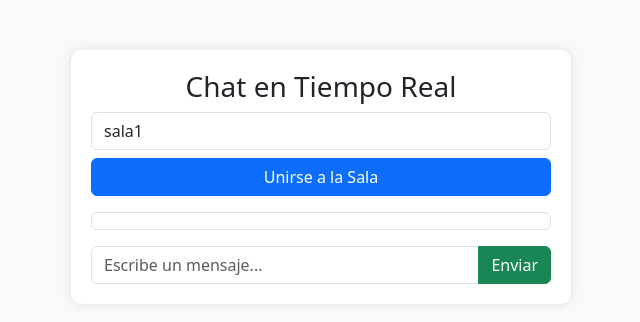
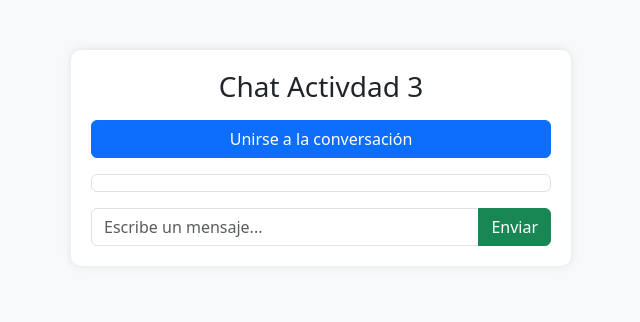
Before and after one commit to RubenPortela822/actividad3, a website: page public/index.html in a window 1280 px wide. Shown: the whole page, without its empty margins (319-959 px from the left). Drawn offline with nearby package versions, Linux system fonts and the light colour scheme; no server answers.

Commit message:
Se agregan comentarios para aclarar el funcionamiento

```diff
--- a/public/index.html
+++ b/public/index.html
@@ -1,15 +1,18 @@
 <!DOCTYPE html>
 <html lang="es">
+
 <head>
     <meta charset="UTF-8">
     <meta name="viewport" content="width=device-width, initial-scale=1.0">
-    <title>Chat en Tiempo Real</title>
+    <title>Chat Activadad 3</title>
     <script src="https://cdn.socket.io/4.7.2/socket.io.min.js"></script>
     <link rel="stylesheet" href="https://cdnjs.cloudflare.com/ajax/libs/bootstrap/5.3.0/css/bootstrap.min.css">
+    <!-- Estilos para que se vea mas adecuado y estetico -->
     <style>
         body {
             background-color: #f8f9fa;
         }
+
         .chat-container {
             max-width: 500px;
             margin: 50px auto;
@@ -18,12 +21,14 @@
             border-radius: 10px;
             box-shadow: 0px 0px 10px rgba(0, 0, 0, 0.1);
         }
+
         #messages {
             list-style: none;
             padding: 0;
             max-height: 300px;
             overflow-y: auto;
         }
+
         .message-item {
             background: #e9ecef;
             padding: 10px;
@@ -32,13 +37,14 @@
         }
     </style>
 </head>
+
 <body>
+    <!-- Estructura del formulario para la caja de texto del chat -->
     <div class="container">
         <div class="chat-container">
-            <h3 class="text-center">Chat en Tiempo Real</h3>
+            <h3 class="text-center">Chat Activdad 3</h3>
             <div class="mb-3">
-                <input id="roomInput" type="text" class="form-control" placeholder="Nombre de la sala" value="sala1">
-                <button class="btn btn-primary mt-2 w-100" onclick="joinRoom()">Unirse a la Sala</button>
+                <button class="btn btn-primary mt-2 w-100" onclick="joinRoom()">Unirse a la conversación</button>
             </div>
             <ul id="messages" class="p-2 border rounded"></ul>
             <div class="input-group mt-3">
@@ -48,20 +54,22 @@
         </div>
     </div>
 
+    <!-- Metodos para el envio y recepcion de los mensajes -->
     <script>
+        // Se instancia la url del backend que emitirar los mensajes y tambien una sala por defecto
         const socket = io("http://localhost:3000");
-        let currentRoom = "sala1";
+        let currentRoom = "Arquitectura de software";
 
+        // funcion que manda la suscripcion a la sala escrita o a la que dejamos por defecto.
+        // Tambien se escribe en pantalla cuando haya ingresado a la sala y los demas participantes veran el mensaje
         function joinRoom() {
-            const room = document.getElementById("roomInput").value;
-            if (room.trim() !== "") {
-                currentRoom = room;
-                socket.emit("joinRoom", room);
-                document.getElementById("messages").innerHTML = "";
-                appendMessage(`Te uniste a la sala: ${room}`, true);
-            }
+            room = currentRoom ;
+            socket.emit("joinRoom", room);
+            document.getElementById("messages").innerHTML = "";
+            appendMessage(`Te uniste a la sala: ${room}`, true);
         }
 
+        // Se obtiene el contenido de la caja de texto y se emite al evento encargado de emitirlo a los demas participantes de la sala
         function sendMessage() {
             const message = document.getElementById("messageInput").value;
             if (message.trim() !== "") {
@@ -70,10 +78,12 @@
             }
         }
 
+        // este es el listener que esta al tanto de cuando el backend emita un nuevo mensaje
         socket.on("message", (msg) => {
             appendMessage(msg);
         });
 
+        // esta es la funcion encargada de agregar el mensaje a la estructura html
         function appendMessage(msg, isSystem = false) {
             const li = document.createElement("li");
             li.textContent = msg;
@@ -83,4 +93,5 @@
         }
     </script>
 </body>
+
 </html>
```
Also changed, not shown: server.js (+8 -2 lines).
